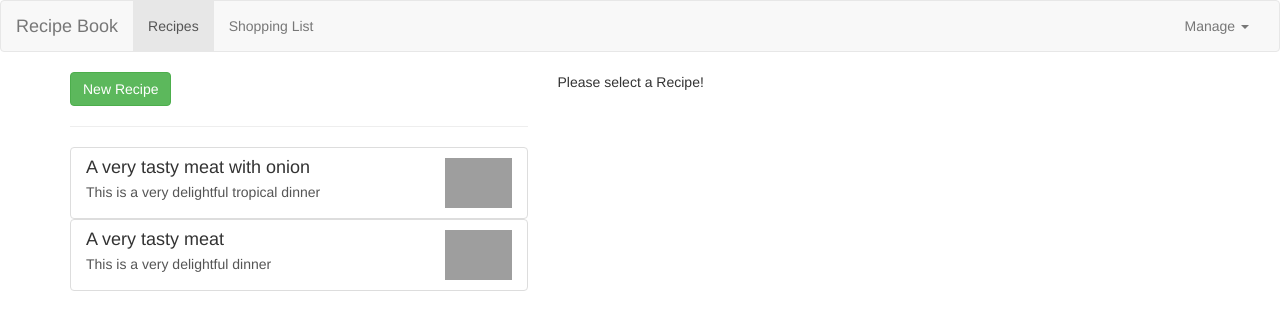
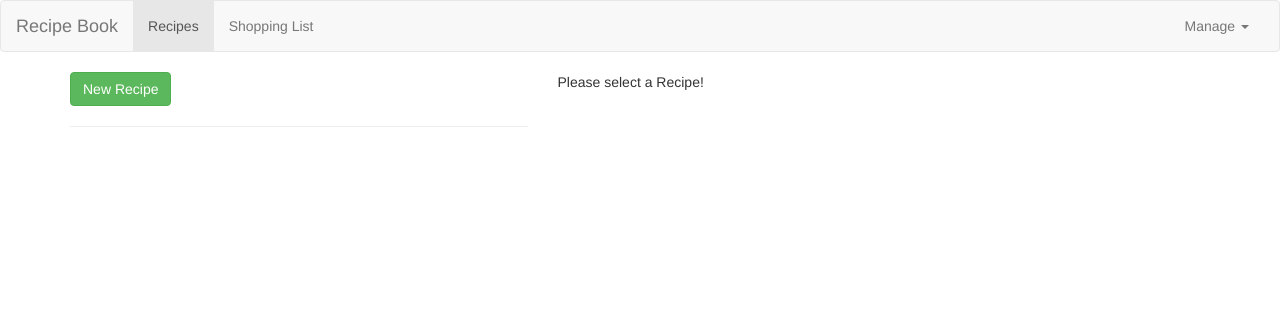
Before and after one commit to shagat/Shopping-app, an Angular app: page /recipes in a window 1280 px wide. Shown: the top 330 px of the page. Built offline with nearby package versions, Linux system fonts and the light colour scheme; grey boxes are pictures that could not be loaded.

Commit message:
added headers manage dropdown functions-to save data to server and fetch data from server

```diff
--- a/src/app/header/header.component.html
+++ b/src/app/header/header.component.html
@@ -16,7 +16,7 @@
           <a style="cursor: pointer;" class="dropdown-toggle" role="button"> Manage <span class="caret"></span></a>
           <ul class="dropdown-menu">
             <li><a style="cursor: pointer;" (click)="onSaveData()">Save data</a></li>
-            <li><a style="cursor: pointer;">Fetch data</a></li>
+            <li><a style="cursor: pointer;" (click)="onFetchData()">Fetch data</a></li>
           </ul>
         </li>
       </ul>
--- a/src/app/header/header.component.ts
+++ b/src/app/header/header.component.ts
@@ -13,4 +13,8 @@ export class HeaderComponent {
     onSaveData() {
         this.dataStorageService.storeRecipes();
     }
+
+    onFetchData(){
+        this.dataStorageService.fetchRecipes();
+    }
 }
--- a/src/app/recipes/recipe.service.ts
+++ b/src/app/recipes/recipe.service.ts
@@ -9,24 +9,31 @@ export class RecipeService {
     recipeChanged = new Subject<Recipe[]>();
     constructor(private slService: ShoppingListService) { }
 
-    private recipes: Recipe[] = [
-        new Recipe(
-            'A very tasty meat with onion',
-            'This is a very delightful tropical dinner',
-            'https://images.unsplash.com/photo-1504674900247-0877df9cc836?crop=entropy&cs=tinysrgb&fm=jpg&ixlib=rb-1.2.1&q=80&raw_url=true&ixid=MnwxMjA3fDB8MHxwaG90by1wYWdlfHx8fGVufDB8fHx8&auto=format&fit=crop&w=1170',
-            [
-                new Ingredient('Meat', 1),
-                new Ingredient('French Fries', 20)
-            ]),
-        new Recipe(
-            'A very tasty meat',
-            'This is a very delightful dinner',
-            'https://images.unsplash.com/photo-1504674900247-0877df9cc836?crop=entropy&cs=tinysrgb&fm=jpg&ixlib=rb-1.2.1&q=80&raw_url=true&ixid=MnwxMjA3fDB8MHxwaG90by1wYWdlfHx8fGVufDB8fHx8&auto=format&fit=crop&w=1170',
-            [
-                new Ingredient('Meat', 3),
-                new Ingredient('French Fries', 30)
-            ])
-    ];
+    // private recipes: Recipe[] = [
+    //     new Recipe(
+    //         'A very tasty meat with onion',
+    //         'This is a very delightful tropical dinner',
+    //         'https://images.unsplash.com/photo-1504674900247-0877df9cc836?crop=entropy&cs=tinysrgb&fm=jpg&ixlib=rb-1.2.1&q=80&raw_url=true&ixid=MnwxMjA3fDB8MHxwaG90by1wYWdlfHx8fGVufDB8fHx8&auto=format&fit=crop&w=1170',
+    //         [
+    //             new Ingredient('Meat', 1),
+    //             new Ingredient('French Fries', 20)
+    //         ]),
+    //     new Recipe(
+    //         'A very tasty meat',
+    //         'This is a very delightful dinner',
+    //         'https://images.unsplash.com/photo-1504674900247-0877df9cc836?crop=entropy&cs=tinysrgb&fm=jpg&ixlib=rb-1.2.1&q=80&raw_url=true&ixid=MnwxMjA3fDB8MHxwaG90by1wYWdlfHx8fGVufDB8fHx8&auto=format&fit=crop&w=1170',
+    //         [
+    //             new Ingredient('Meat', 3),
+    //             new Ingredient('French Fries', 30)
+    //         ])
+    // ];
+    private recipes: Recipe[] = [];
+
+    setRecipes(recipes: Recipe[]) {
+        this.recipes = recipes;
+        this.recipeChanged.next(this.recipes.slice());
+    }
+
     getRecipes() {
         return this.recipes.slice();
     }
--- a/src/app/shared/data-storage.service.ts
+++ b/src/app/shared/data-storage.service.ts
@@ -1,16 +1,37 @@
 import { Injectable } from "@angular/core";
 import { HttpClient } from "@angular/common/http";
 import { RecipeService } from "../recipes/recipe.service";
+import { Recipe } from "../recipes/recipe.model";
+import { map } from 'rxjs/operators';
 
 @Injectable({ providedIn: 'root' })
 export class DataStorageService {
     constructor(private http: HttpClient, private recipeService: RecipeService) { }
 
 
-    storeRecipes(){
+    storeRecipes() {
         const recipes = this.recipeService.getRecipes();
-        this.http.put('https://ng-recipe-book-a38be-default-rtdb.asia-southeast1.firebasedatabase.app/recipes.json',recipes).subscribe(response => {
+        this.http.put('https://ng-recipe-book-a38be-default-rtdb.asia-southeast1.firebasedatabase.app/recipes.json', recipes).subscribe(response => {
             console.log(response);
         });
     }
-}
+
+    fetchRecipes() {
+        this.http
+            .get<Recipe[]>(
+                'https://ng-recipe-book-a38be-default-rtdb.asia-southeast1.firebasedatabase.app/recipes.json'
+            )
+            .pipe(map(
+                recipes => {
+                    return recipes.map(recipe => {
+                        return {
+                            ...recipe, ingredients: recipe.ingredients ? recipe.ingredients : []
+                        };
+                    })
+                }
+            ))
+            .subscribe(recipes => {
+                this.recipeService.setRecipes(recipes);
+            })
+        }
+    }
```
